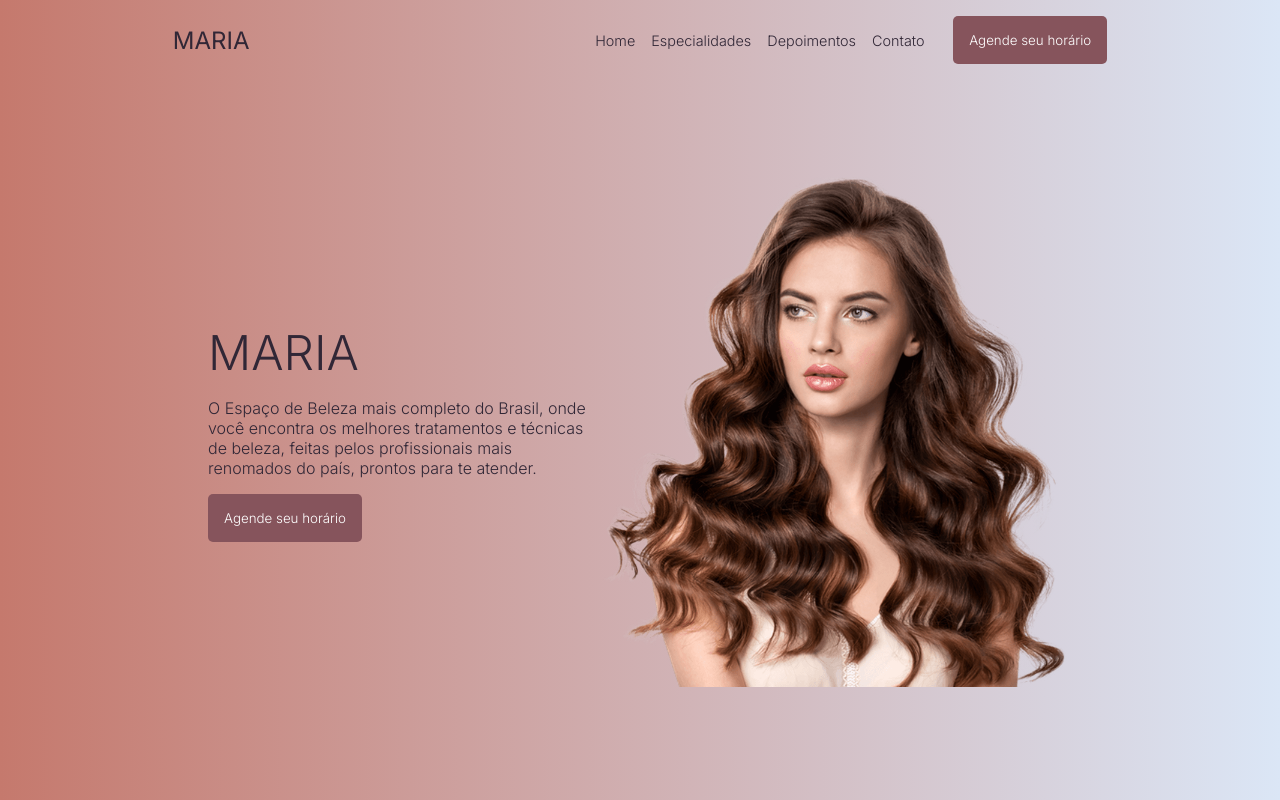
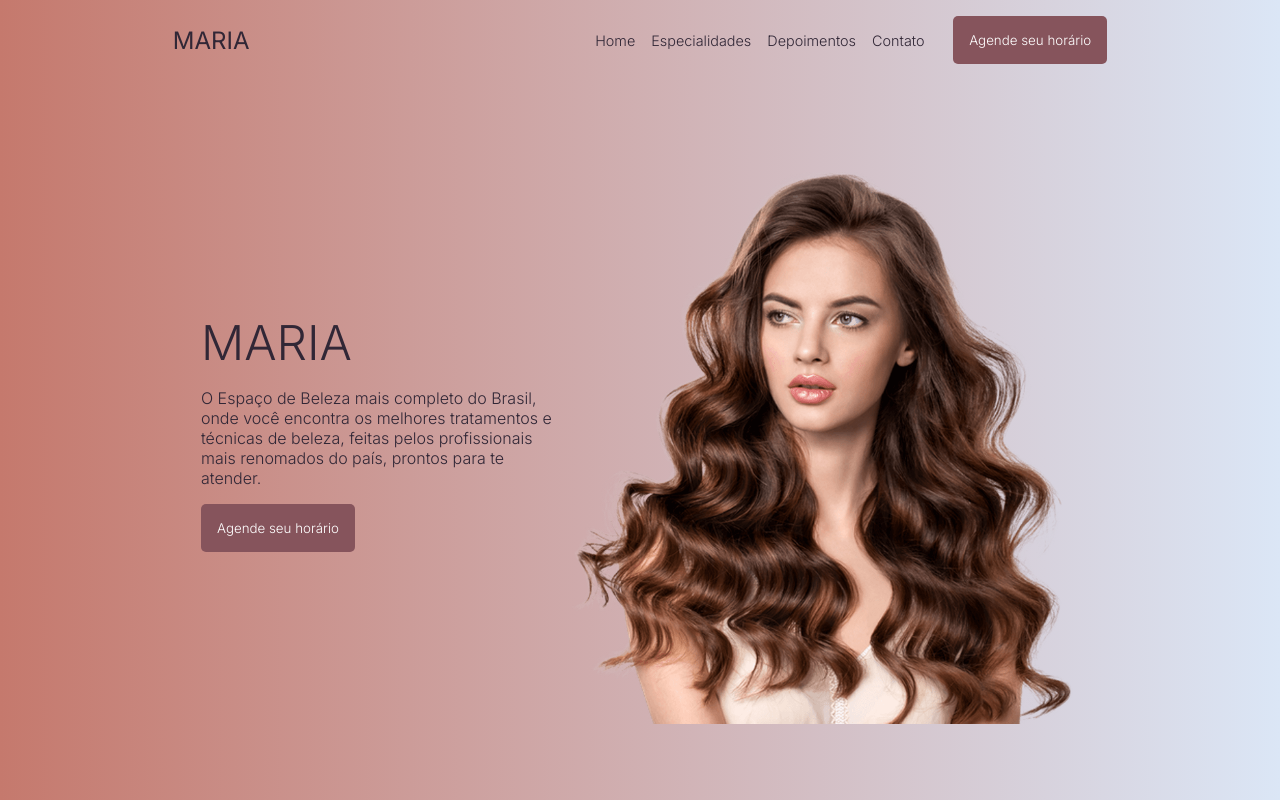
Before and after one commit to amandadeogr/beauty-space, a React (Vite) app: page / in a window 1280 px wide. Shown: the top 800 px of the page. Built offline with nearby package versions, Linux system fonts and the light colour scheme.

Commit message:
altera tamanho da imagem

```diff
--- a/src/components/Banner/Banner.css
+++ b/src/components/Banner/Banner.css
@@ -3,10 +3,10 @@
    display: flex;
    justify-content: center;
    margin: auto;
-   width: 75%;
 }
 .banner-img {
-   width: 50%;
+   padding-top: 2rem;
+   width: 58%;
 }
 
 .right {
```
